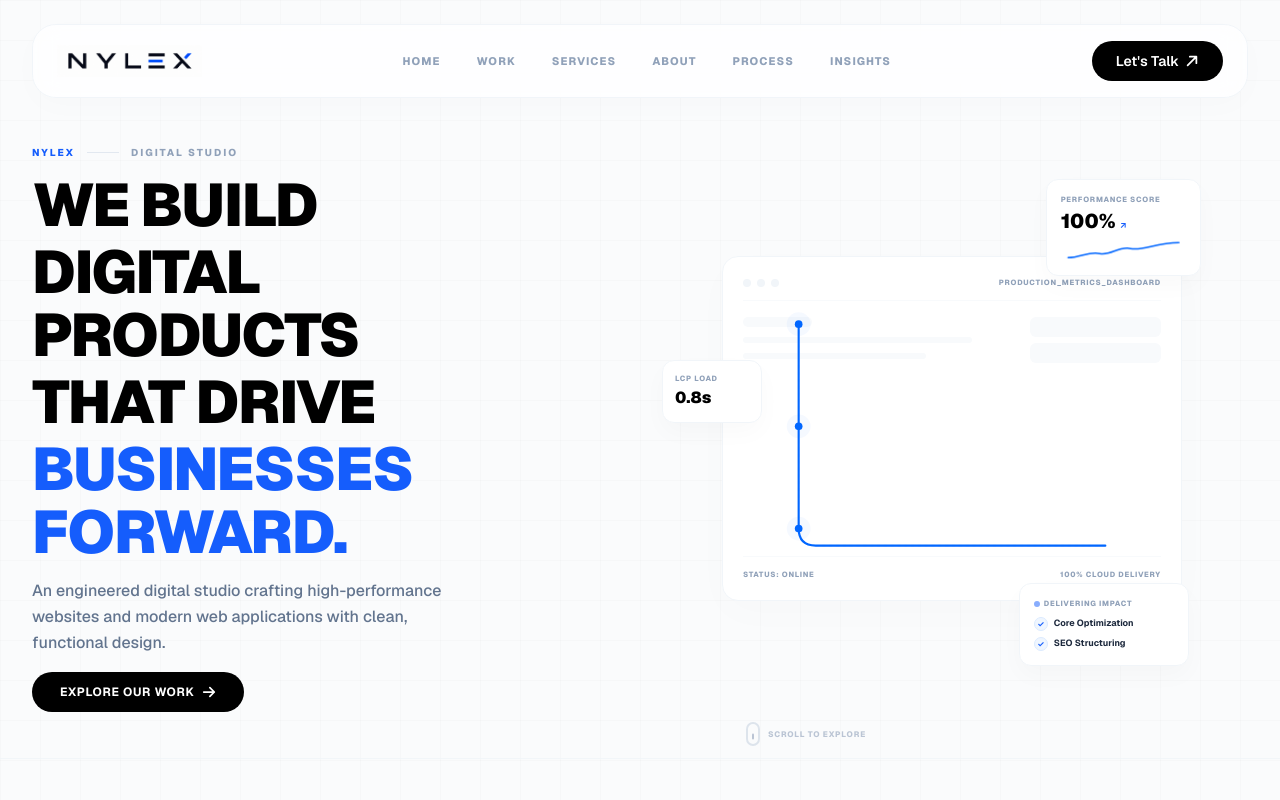
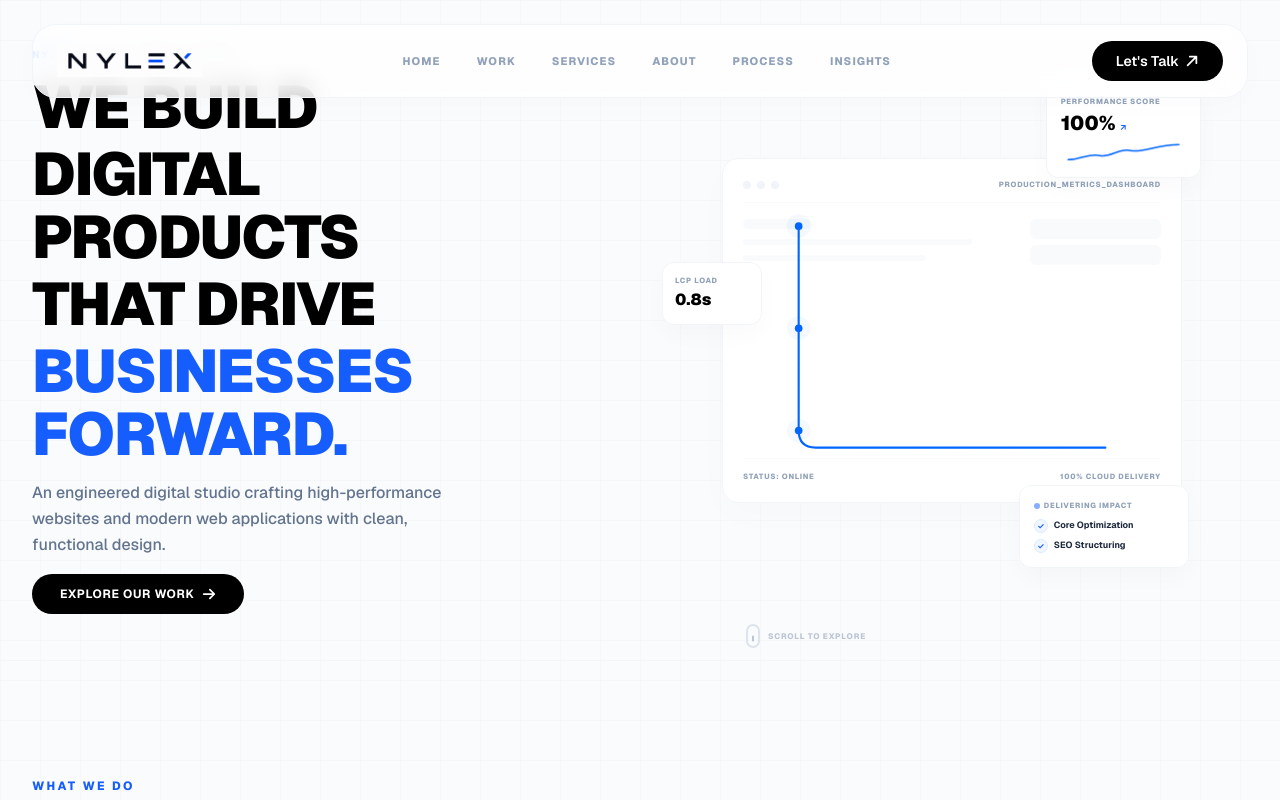
Before and after one commit to YASEEEN2005/Nylex, a Next.js app: page / in a window 1280 px wide. Shown: the top 800 px of the page. Built offline with nearby package versions, Linux system fonts and the light colour scheme.

Commit message:
style: set floating navbar fixed and sticky at top at all times

```diff
--- a/components/Navbar.tsx
+++ b/components/Navbar.tsx
@@ -14,8 +14,8 @@ export default function Navbar() {
   ];
 
   return (
-    <header className="w-full max-w-7xl mx-auto px-4 sm:px-6 lg:px-8 pt-6">
-      <div className="bg-white/80 backdrop-blur-md border border-slate-100 rounded-[24px] shadow-[0_8px_30px_rgb(0,0,0,0.015)] px-6 py-4 flex items-center justify-between transition-all duration-300 hover:shadow-[0_12px_40px_rgb(0,0,0,0.025)]">
+    <header className="fixed top-0 left-0 right-0 z-50 w-full max-w-7xl mx-auto px-4 sm:px-6 lg:px-8 pt-6 pointer-events-none">
+      <div className="pointer-events-auto bg-white/80 backdrop-blur-md border border-slate-100 rounded-[24px] shadow-[0_8px_30px_rgb(0,0,0,0.015)] px-6 py-4 flex items-center justify-between transition-all duration-300 hover:shadow-[0_12px_40px_rgb(0,0,0,0.025)]">
         {/* Logo */}
         <div className="flex items-center">
           <Link href="/" className="flex items-center cursor-pointer hover:opacity-90 transition-opacity">
```
